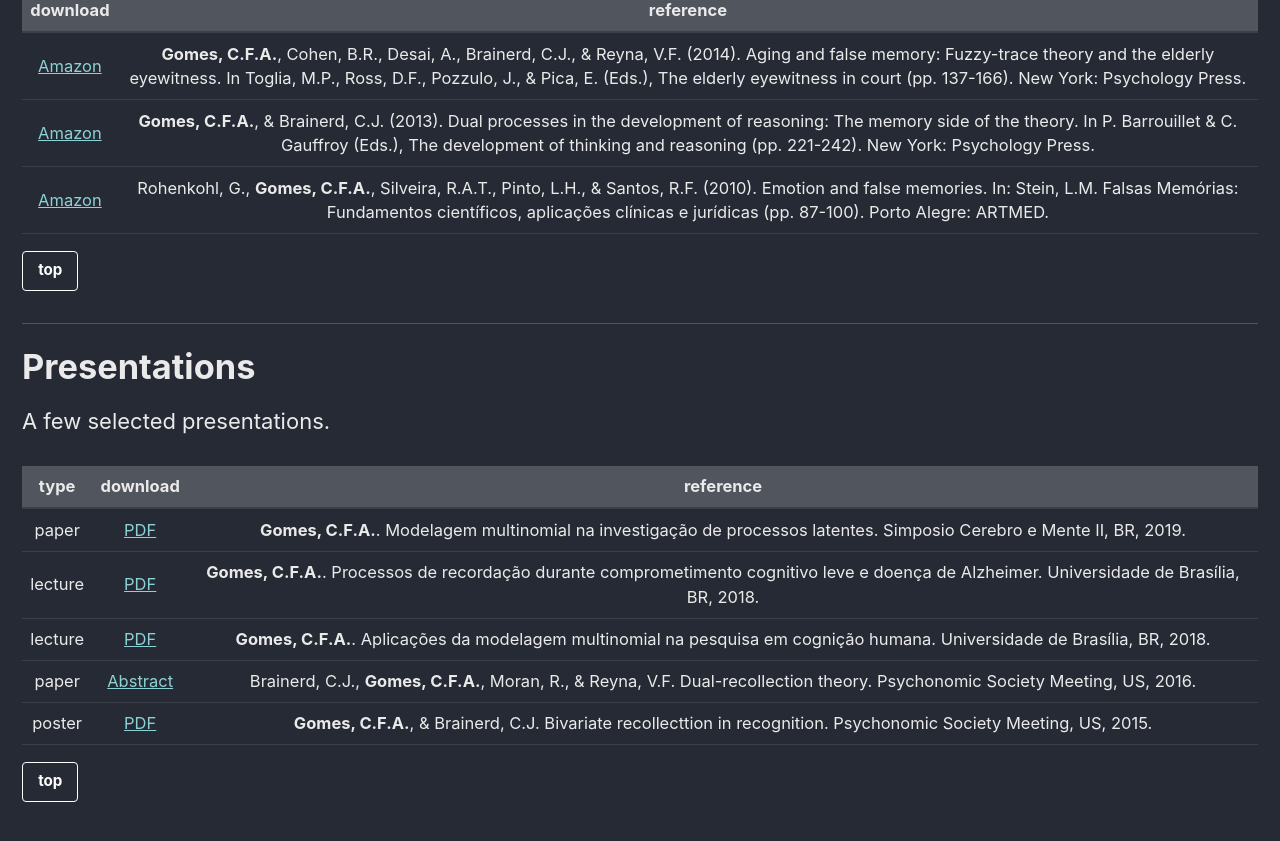
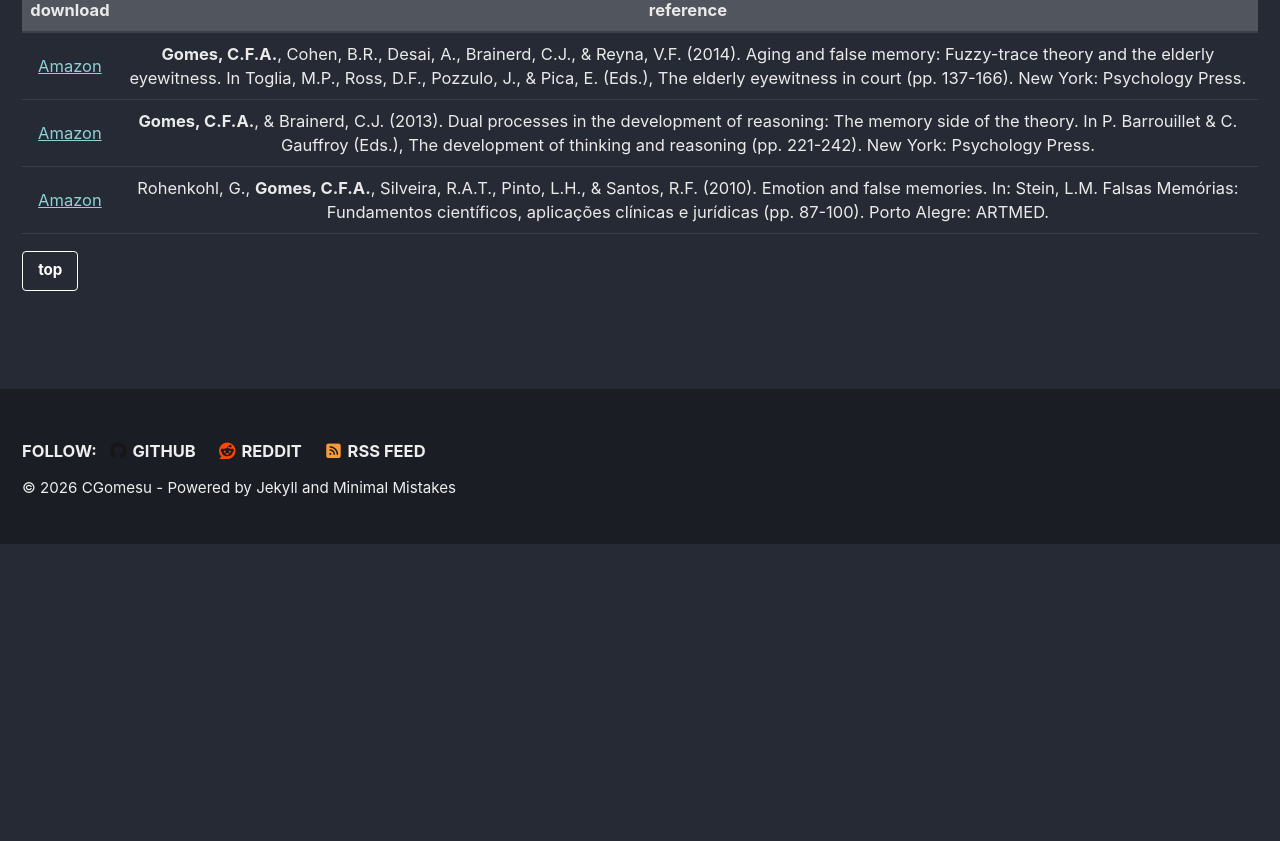
Before and after one commit to cgomesu/website, a Jekyll site: the page built from _pages/publications.md, in a window 1280 px wide and 900 px high, scrolled down 2336 px. Shown: the top 841 px of the window. Built offline with Jekyll 4.4.1, drawn with Linux system fonts in a browser that asks for light colours; cached includes are drawn as plain includes; after the commit the page ends 2880 px from its top, so only the background shows below that; some of the changed text lies outside the part shown.

Commit message:
rm: presentations

```diff
--- a/_pages/publications.md
+++ b/_pages/publications.md
@@ -12,9 +12,7 @@ header:
       url: "/publications/#journal-and-conference-papers"
     - label: "Book Chapters"
       url: "/publications/#book-chapters"
-    - label: "Presentations"
-      url: "/publications/#presentations"
-excerpt: "All my published peer-reviewed papers and book chapters, plus a few selected presentations.  Ordered by year."
+excerpt: "All my published peer-reviewed papers and book chapters. Ordered by year."
 ---
 # Journal and Conference Papers
 
@@ -55,17 +53,3 @@ excerpt: "All my published peer-reviewed papers and book chapters, plus a few se
 | [Amazon](https://www.amazon.com.br/Falsas-mem%C3%B3rias-Lilian-M-Stein/dp/8536320869) | Rohenkohl, G., **Gomes, C.F.A.**, Silveira, R.A.T., Pinto, L.H., & Santos, R.F. (2010). Emotion and false memories. In: Stein, L.M. Falsas Memórias: Fundamentos científicos, aplicações clínicas e jurídicas (pp. 87-100). Porto Alegre: ARTMED. |
 
 [top](#){: .btn .btn--light-outline .btn--small}
-
-***
-# Presentations
-A few selected presentations.
-
-| type | download | reference |
-|:---:|:---:|:---:|
-| paper | [PDF](/assets/pdf/gomes-scm2-ufjf-2019.pdf) | **Gomes, C.F.A.**. Modelagem multinomial na investigação de processos latentes.  Simposio Cerebro e Mente II, BR, 2019. |
-| lecture | [PDF](/assets/pdf/gomes-lecture2-unb-2018.pdf) | **Gomes, C.F.A.**. Processos de recordação durante comprometimento cognitivo leve e doença de Alzheimer.  Universidade de Brasília, BR, 2018. |
-| lecture | [PDF](/assets/pdf/gomes-lecture1-unb-2018.pdf) | **Gomes, C.F.A.**. Aplicações da modelagem multinomial na pesquisa em cognição humana.  Universidade de Brasília, BR, 2018. |
-| paper | [Abstract](https://bit.ly/2NbM4lx) | Brainerd, C.J., **Gomes, C.F.A.**, Moran, R., & Reyna, V.F. Dual-recollection theory. Psychonomic Society Meeting, US, 2016. |
-| poster | [PDF](/assets/pdf/gomes-psychonomics-2015.pdf) | **Gomes, C.F.A.**, & Brainerd, C.J. Bivariate recollecttion in recognition. Psychonomic Society Meeting, US, 2015. |
-
-[top](#){: .btn .btn--light-outline .btn--small}
```
Also changed, not shown: 2 other files.
